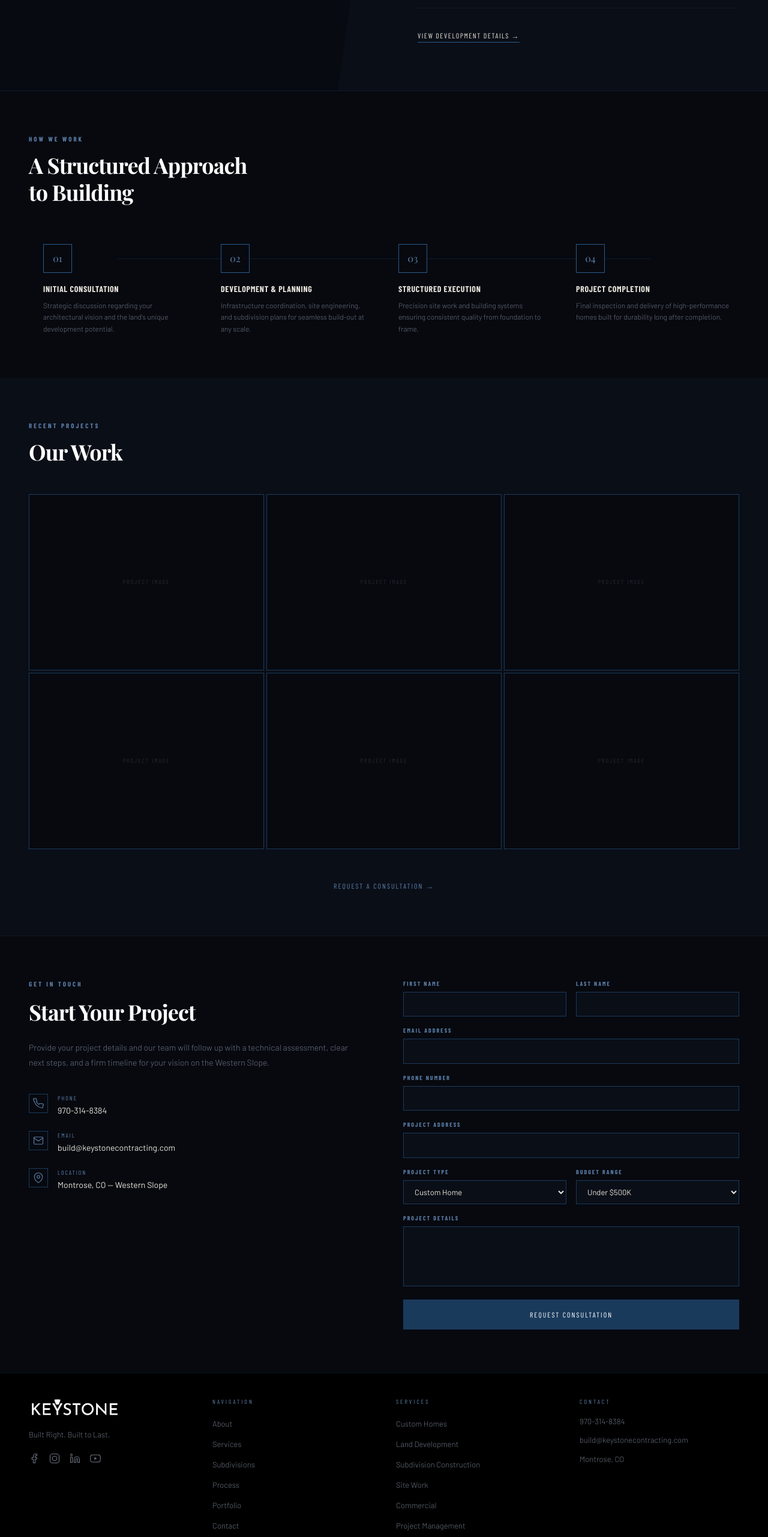
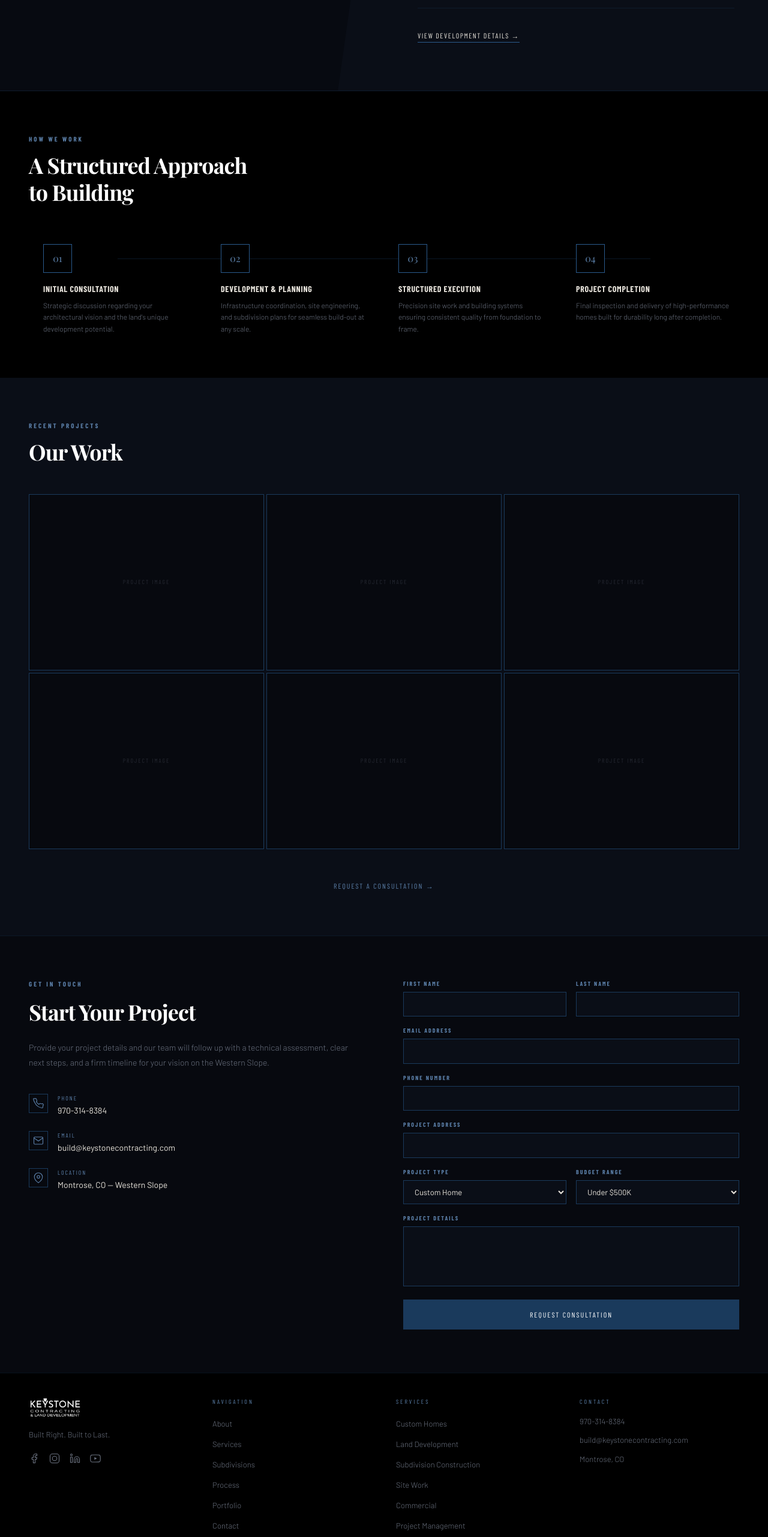
Before and after one commit to alicdesigner-create/keystone-contracting, a Next.js app: page / in a window 1280 px wide. Shown: the part 2633-5196 px from the top of the page at 60% size. Built offline with nearby package versions, Linux system fonts and the light colour scheme.

Commit message:
fix: black background on process section, footer logo replaced

```diff
--- a/src/components/Footer.tsx
+++ b/src/components/Footer.tsx
@@ -19,7 +19,7 @@ export default function Footer() {
           {/* Col 1 */}
           <div>
             <Image
-              src="/images/keystone_contracting_Logo-02.png"
+              src="/images/keystone_contracting_Logo-footer.png"
               alt="Keystone Contracting"
               width={160}
               height={36}
--- a/src/components/Process.tsx
+++ b/src/components/Process.tsx
@@ -27,7 +27,7 @@ const steps = [
 
 export default function Process() {
   return (
-    <section id="process" className="bg-ks-dark py-[72px] px-6 md:px-12">
+    <section id="process" className="bg-black py-[72px] px-6 md:px-12" style={{ backgroundColor: '#000000' }}>
       <div className="max-w-7xl mx-auto">
         <div className="mb-16">
           <p className="font-label font-bold text-[11px] tracking-[3px] uppercase text-ks-blue-light mb-3">How We Work</p>
@@ -42,7 +42,7 @@ export default function Process() {
 
           {steps.map((step) => (
             <div key={step.number} className="relative z-10 md:px-6 first:md:pl-0 last:md:pr-0 flex flex-col gap-4">
-              <div className="w-12 h-12 border border-ks-blue-mid bg-ks-dark flex items-center justify-center flex-shrink-0">
+              <div className="w-12 h-12 border border-ks-blue-mid bg-black flex items-center justify-center flex-shrink-0" style={{ backgroundColor: '#000000' }}>
                 <span className="font-heading text-[16px] text-ks-blue-light">{step.number}</span>
               </div>
               <div>
```
Also changed, not shown: public/images/keystone_contracting_Logo-footer.png (added).
